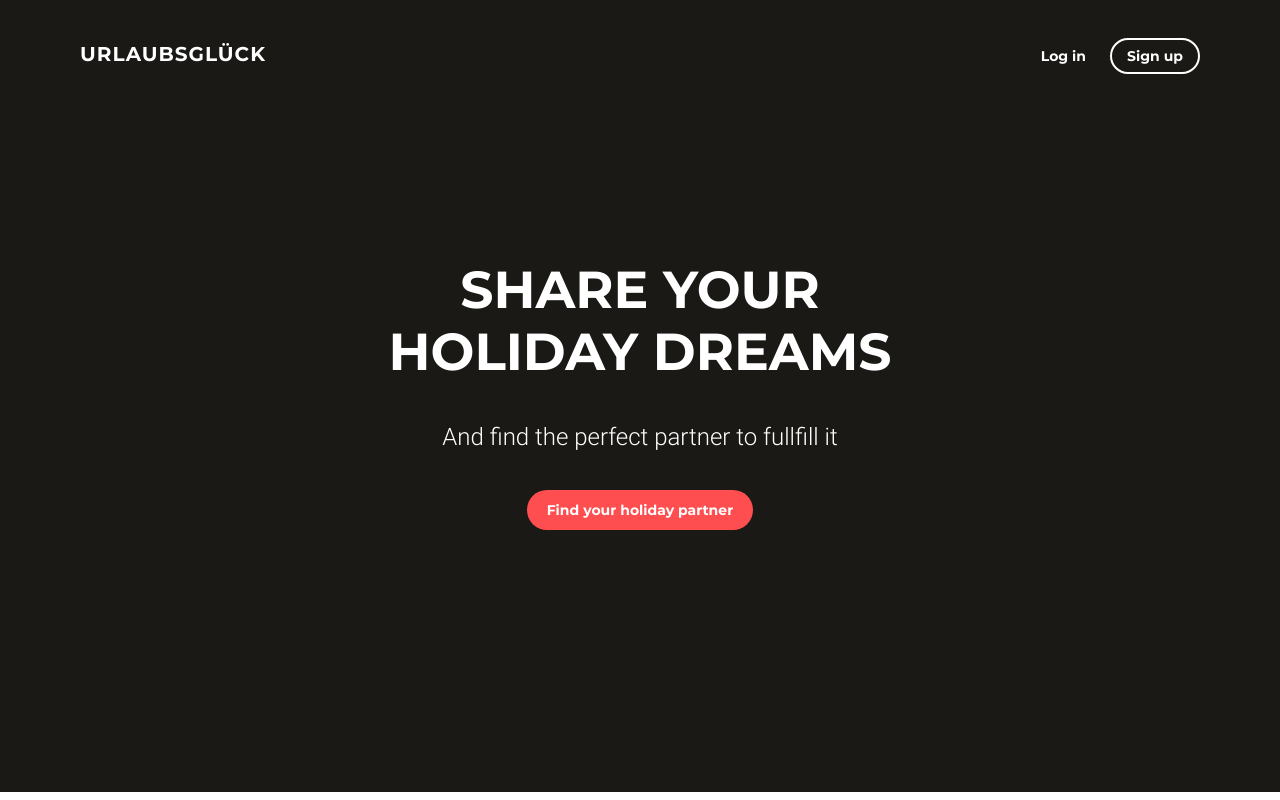
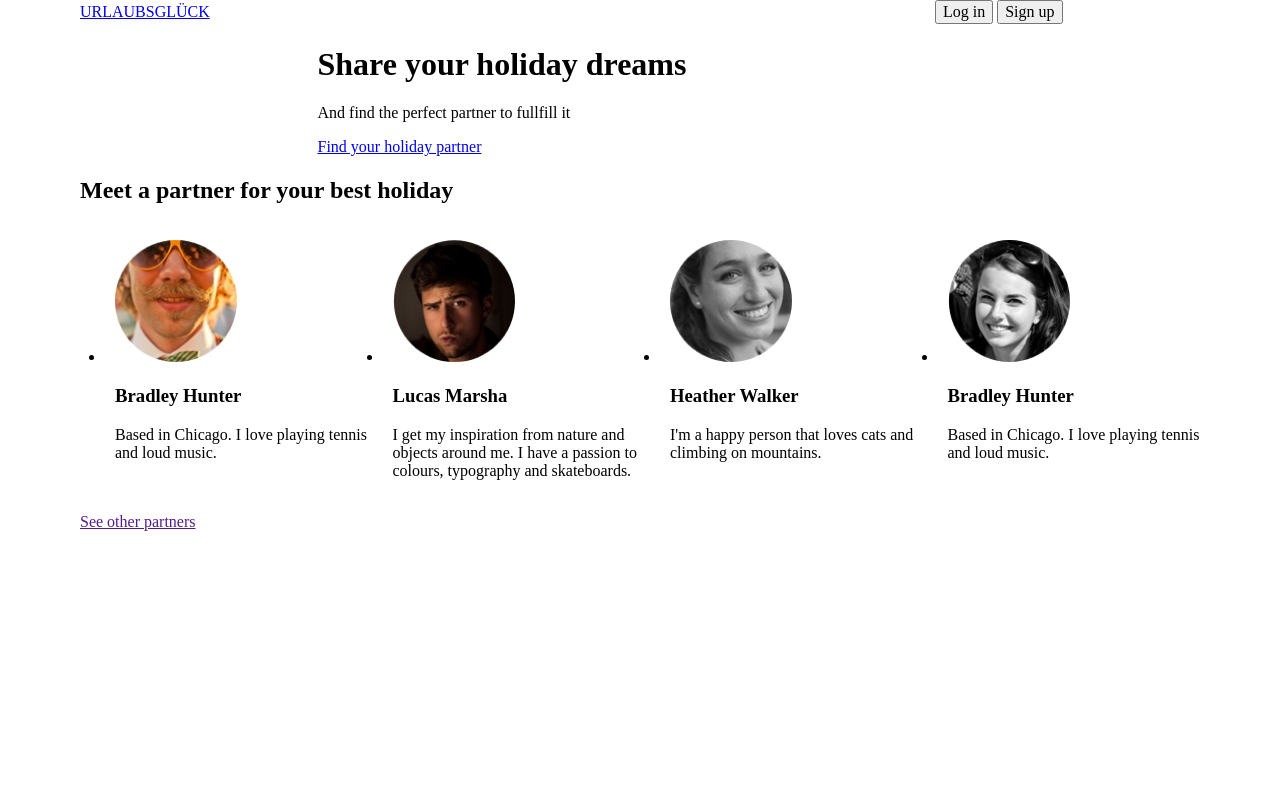
Before and after one commit to Falyua/goit-fe-course, a plain HTML site: page html-css/module9/index.html in a window 1280 px wide. Shown: the top 800 px of the page. Drawn offline with Linux system fonts and the light colour scheme.

Commit message:
Update index.html

```diff
--- a/html-css/module9/index.html
+++ b/html-css/module9/index.html
@@ -6,7 +6,7 @@
     <meta charset="UTF-8">
     <meta name="viewport" content="width=device-width, initial-scale=1.0">
     <link href="CSS/bootstrap-grid.css" rel="stylesheet">
-    <link href="CSS/style.css" rel="stylesheet">
+
     <link href="CSS/normalize.css" rel="stylesheet">
     <title>Homework9</title>
 
```
